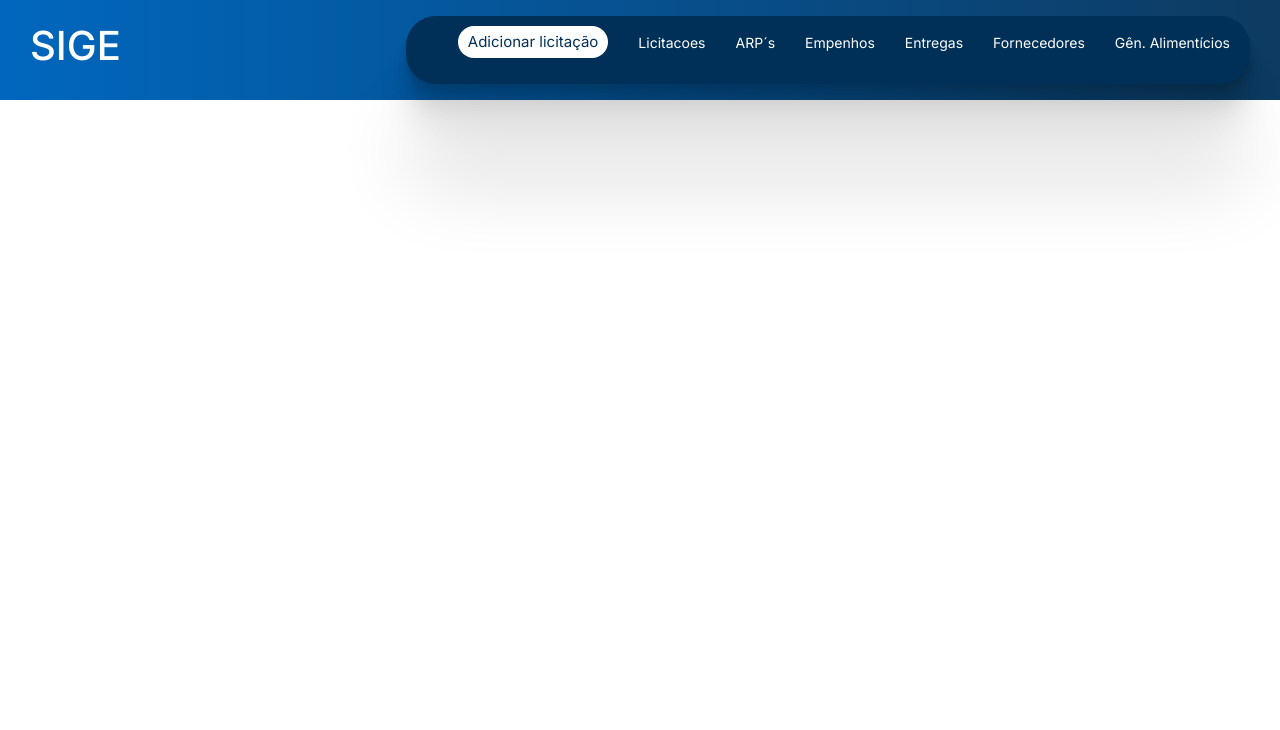
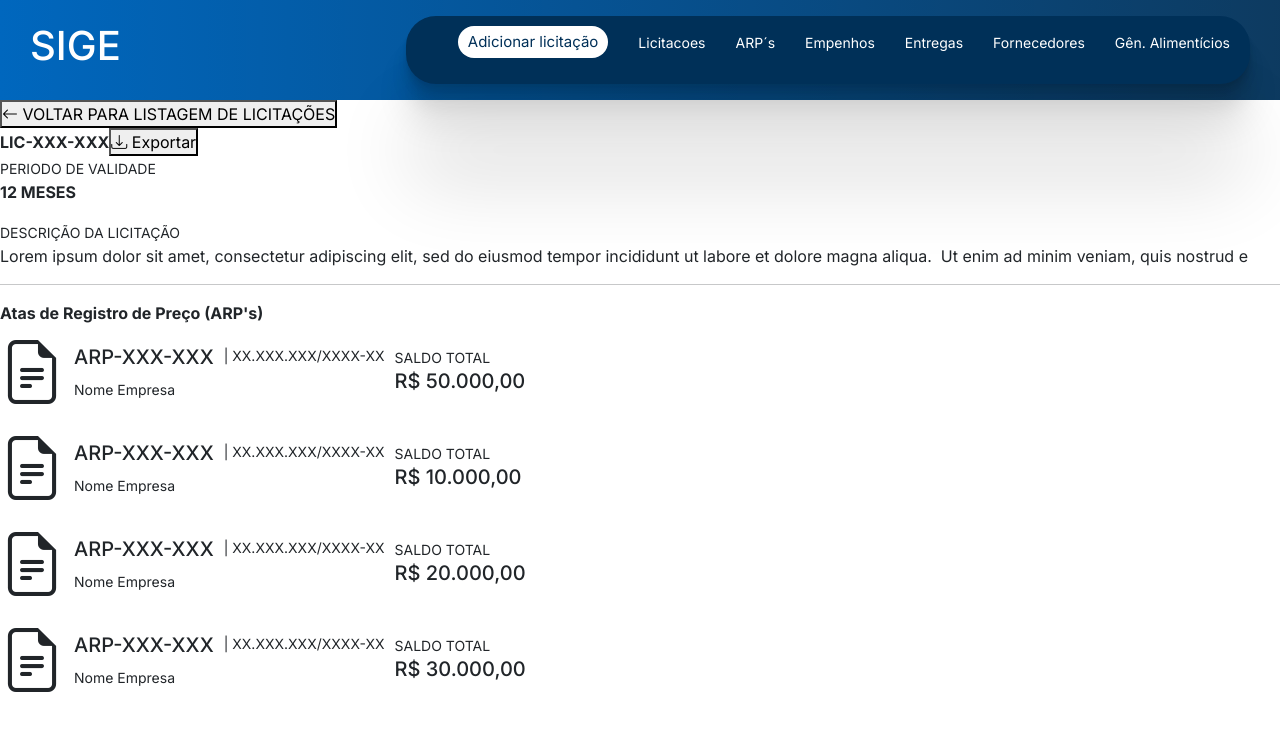
Before and after one commit to Vitor5005/SIGE-Sistema_Integrado_de_Gestao_de_Empenho, an Angular app in the folder sige-app/: page /visualizar-licitacao in a window 1280 px wide. Before the commit this address led to /. Shown: the top 730 px of the page. Built offline with nearby package versions, Linux system fonts and the light colour scheme.

Commit message:
feat: adicionando a pagina de visualização de licitação

```diff
--- a/sige-app/src/app/app.routes.ts
+++ b/sige-app/src/app/app.routes.ts
@@ -1,6 +1,7 @@
 import { Routes } from '@angular/router';
 import { AdicionarLicitacao } from './component/adicionar-licitacao/adicionar-licitacao';
 import { VisualizarLicitacoes } from './component/visualizar-licitacoes/visualizar-licitacoes';
+import { VisualizarLicitacao } from './component/visualizar-licitacao/visualizar-licitacao';
 
 export const routes: Routes = [
   {
@@ -10,5 +11,9 @@ export const routes: Routes = [
   {
     path: 'visualizar-licitacoes',
     component: VisualizarLicitacoes
+  },
+  {
+    path: "visualizar-licitacao",
+    component: VisualizarLicitacao
   }
 ];
--- /dev/null
+++ b/sige-app/src/app/component/visualizar-licitacao/visualizar-licitacao.html
@@ -0,0 +1,112 @@
+<body>
+
+    <div>
+        <button routerLink="/visualizar-licitacoes"><i class="bi bi-arrow-left"></i> VOLTAR PARA LISTAGEM DE
+            LICITAÇÕES</button>
+    </div>
+
+    <div>
+        <div>
+            <b>LIC-XXX-XXX</b>
+            <button> <i class="bi bi-download"></i> Exportar</button>
+        </div>
+        <div>
+            <div>
+                <small>PERIODO DE VALIDADE</small>
+                <p><b>12 MESES</b></p>
+            </div>
+
+            <div>
+                <small>DESCRIÇÃO DA LICITAÇÃO</small>
+                <p>
+                    Lorem ipsum dolor sit amet, consectetur adipiscing elit, sed do eiusmod tempor
+                    incididunt ut labore et dolore magna aliqua.  Ut enim ad minim veniam, quis nostrud e
+                </p>
+            </div>
+        </div>
+    </div>
+
+    <hr>
+
+    <div>
+        <b>Atas de Registro de Preço (ARP's)</b>
+
+        <div style="display: flex; gap: 10px; align-items: center;">
+            <!--Display, Gap e Align definidos temporariamente -->
+            <div>
+                <i class="bi bi-file-earmark-text" style="font-size: 4em;"></i>
+                <!-- Tamanho definido na tag temporariamente -->
+            </div>
+            <div>
+                <div style="display: flex; gap: 10px;"> <!--Display e Gap definidos temporariamente -->
+                    <h5>ARP-XXX-XXX</h5>
+                    <small>| XX.XXX.XXX/XXXX-XX</small>
+                </div>
+                <small>Nome Empresa</small>
+            </div>
+            <div>
+                <small>SALDO TOTAL</small>
+                <h5>R$ 50.000,00</h5>
+            </div>
+        </div>
+
+        <div style="display: flex; gap: 10px; align-items: center;">
+            <!--Display, Gap e Align definidos temporariamente -->
+            <div>
+                <i class="bi bi-file-earmark-text" style="font-size: 4em;"></i>
+                <!-- Tamanho definido na tag temporariamente -->
+            </div>
+            <div>
+                <div style="display: flex; gap: 10px;"> <!--Display e Gap definidos temporariamente -->
+                    <h5>ARP-XXX-XXX</h5>
+                    <small>| XX.XXX.XXX/XXXX-XX</small>
+                </div>
+                <small>Nome Empresa</small>
+            </div>
+            <div>
+                <small>SALDO TOTAL</small>
+                <h5>R$ 10.000,00</h5>
+            </div>
+        </div>
+
+        <div style="display: flex; gap: 10px; align-items: center;">
+            <!--Display, Gap e Align definidos temporariamente -->
+            <div>
+                <i class="bi bi-file-earmark-text" style="font-size: 4em;"></i>
+                <!-- Tamanho definido na tag temporariamente -->
+            </div>
+            <div>
+                <div style="display: flex; gap: 10px;"> <!--Display e Gap definidos temporariamente -->
+                    <h5>ARP-XXX-XXX</h5>
+                    <small>| XX.XXX.XXX/XXXX-XX</small>
+                </div>
+                <small>Nome Empresa</small>
+            </div>
+            <div>
+                <small>SALDO TOTAL</small>
+                <h5>R$ 20.000,00</h5>
+            </div>
+        </div>
+
+        <div style="display: flex; gap: 10px; align-items: center;">
+            <!--Display, Gap e Align definidos temporariamente -->
+            <div>
+                <i class="bi bi-file-earmark-text" style="font-size: 4em;"></i>
+                <!-- Tamanho definido na tag temporariamente -->
+            </div>
+            <div>
+                <div style="display: flex; gap: 10px;"> <!--Display e Gap definidos temporariamente -->
+                    <h5>ARP-XXX-XXX</h5>
+                    <small>| XX.XXX.XXX/XXXX-XX</small>
+                </div>
+                <small>Nome Empresa</small>
+            </div>
+            <div>
+                <small>SALDO TOTAL</small>
+                <h5>R$ 30.000,00</h5>
+            </div>
+        </div>
+    </div>
+
+
+</body>
```
Also changed, not shown: sige-app/src/app/component/visualizar-licitacao/visualizar-licitacao.ts (added, +12 -0 lines), sige-app/src/app/component/visualizar-licitacao/visualizar-licitacao.scss (added), 1 other file (tests, documents, lock files or other folders).
